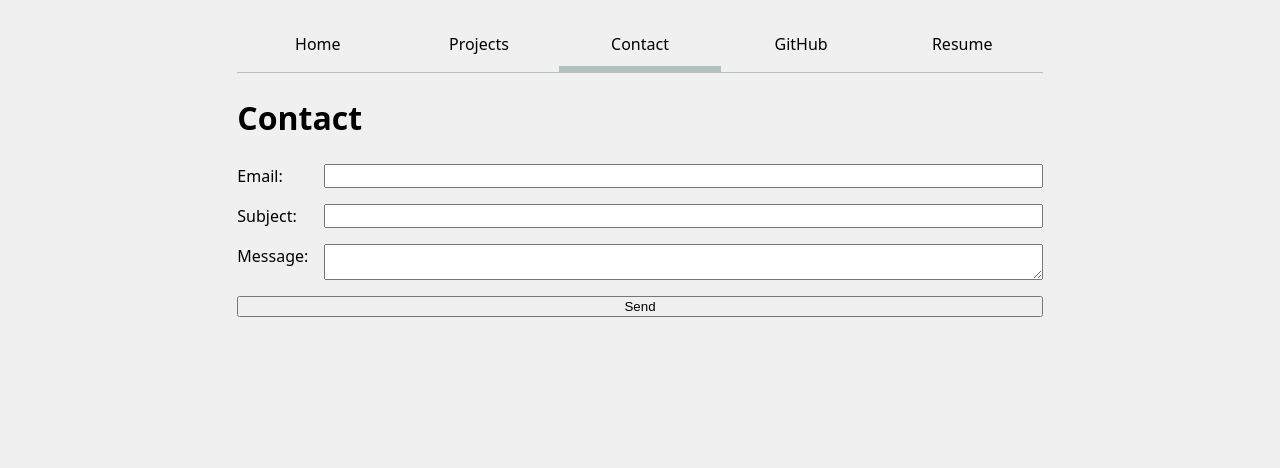
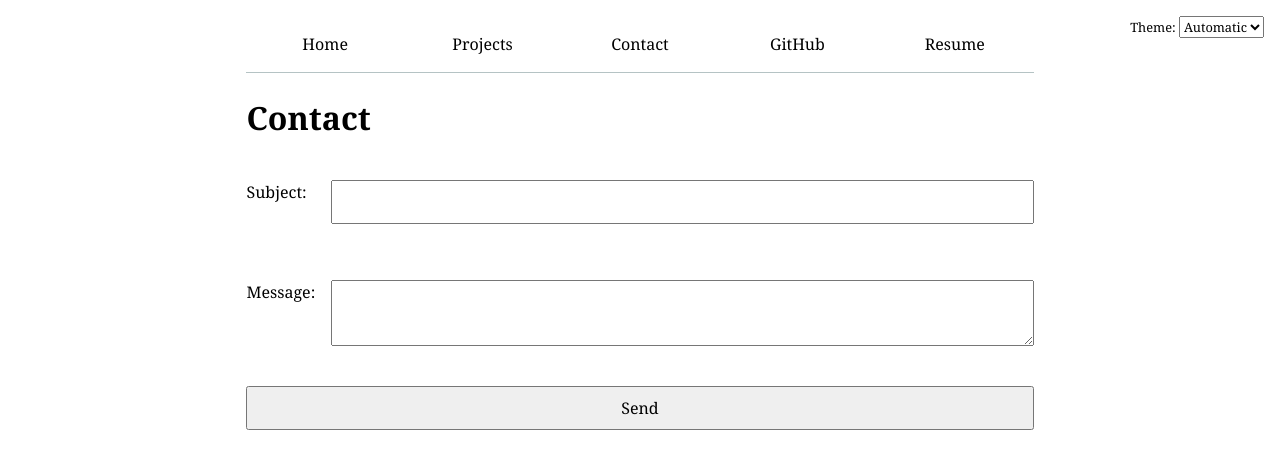
Before and after one commit to allysontingg/portfolio, a plain HTML site: page contact/index.html in a window 1280 px wide. Drawn offline with Linux system fonts and the light colour scheme.

Commit message:
finished lab 3

```diff
--- a/contact/index.html
+++ b/contact/index.html
@@ -8,20 +8,17 @@
     <script type="module" src="../global.js"></script>
 </head>
 <body>
-    <nav>
+    <!-- <nav>
         <ul>
             <li><a href="../index.html">Home</a></li>
             <li><a href="../projects/index.html">Projects</a></li>
-            <li><a class="current" href="index.html">Contact</a></li> <!-- This links to the current page -->
+            <li><a href="index.html">Contact</a></li>
             <li><a href="https://github.com/allysontingg" target="_blank">GitHub</a></li>
             <li><a href="../resume/resume.html">Resume</a></li>
         </ul>
-    </nav>
+    </nav> -->
     <h1>Contact</h1>
-    <form mailto:a2ting@ucsd.edu method="post" enctype="text/plain">
-        <label> Email:
-            <input type="email" name="email"></input>
-        </label>
+    <form action= "mailto:a2ting@ucsd.edu">
         <label> Subject:
             <input type="text" name="subject"></input>
         </label>
--- a/global.js
+++ b/global.js
@@ -3,3 +3,111 @@
 function $$(selector, context = document) {
   return Array.from(context.querySelectorAll(selector));
 }
+
+// let navLinks = $$("nav a");
+
+// let currentLink = navLinks.find(
+//     (a) => a.host === location.host && a.pathname === location.pathname,
+//   );
+
+// if (currentLink) {
+//     // or if (currentLink !== undefined)
+//     currentLink.classList.add('current');
+// }
+
+// creating nav bar on each page
+let pages = [
+    { url: '', title: 'Home' },
+    { url: 'projects/', title: 'Projects' },
+    // add the rest of your pages here
+    { url: 'contact/', title: 'Contact' },
+    { url: 'https://github.com/allysontingg', title: 'GitHub' },
+    { url: 'resume/', title: 'Resume' },
+];
+
+let nav = document.createElement('nav');
+document.body.prepend(nav);
+
+for (let p of pages) {
+    let url = p.url;
+    let title = p.title;
+    // next step: create link and add it to nav
+
+    const BASE_PATH = (location.hostname === "localhost" || location.hostname === "127.0.0.1")
+    ? "/"
+    : "/portfolio/";
+    url = !url.startsWith('http') ? BASE_PATH + url : url;
+
+    let a = document.createElement('a');
+    a.href = url;
+    a.textContent = title;
+    nav.append(a);
+
+    // add class="current" to current page link
+    if (a.host === location.host && a.pathname === location.pathname) {
+        a.classList.add('current');
+    }
+
+    // add target="_blank" to external links - GitHub
+    if (a.host !== location.host) {
+        a.target = "_blank";
+    }
+  }
+
+  //light dark mode switch
+document.body.insertAdjacentHTML(
+    'afterbegin',
+    `
+      <label class="color-scheme">
+          Theme:
+          <select>
+            <option value="light dark">Automatic</option>
+            <option value="light">Light</option>
+            <option value="dark">Dark</option>
+          </select>
+      </label>`,
+  );
+
+// actually setting mode to switch value
+const select = document.querySelector('.color-scheme select');
+
+select.addEventListener('input', function (event) {
+    console.log('color scheme changed to', event.target.value);
+    document.documentElement.style.setProperty('color-scheme', event.target.value);
+
+    localStorage.colorScheme = event.target.value
+});
+
+if ('colorScheme' in localStorage) {
+    const savedScheme = localStorage.colorScheme;
+    document.documentElement.style.setProperty('color-scheme', savedScheme);
+    select.value = savedScheme;
+} else {
+    // Default to automatic if no preference saved
+    document.documentElement.style.setProperty('color-scheme', 'light dark');
+    select.value = 'light dark';
+}
+
+// fixing contact form - no + btwn words in body of email
+const contactForm = document.querySelector('form[action^="mailto:"]');
+
+contactForm?.addEventListener('submit', function(event) {
+  event.preventDefault();
+
+  const data = new FormData(contactForm);
+  let params = [];
+
+  for (let [name, value] of data) {
+    if (value.trim()) {
+      params.push(`${name}=${encodeURIComponent(value)}`);
+    }
+    console.log(name, value);
+  }
+
+  let url = contactForm.action;
+    if (params.length > 0) {
+      url += '?' + params.join('&');
+  }
+
+  location.href = url;
+});
--- a/style.css
+++ b/style.css
@@ -1,19 +1,34 @@
 :root {
-  --color-accent: oklch(0.17 0.0395 132.22);
+  --color-accent: oklch(65% 50% 0);
   accent-color: var(--color-accent);
+  color-scheme: auto;
+}
+
+/* color scheme switcher */
+.color-scheme {
+  position: absolute;
+  top: 1rem;
+  right: 1rem;
+  font-size: 80%;
+  font-family: inherit;
+
+  select {
+    font: inherit;
+  }
 }
 
 body {
+
     /* Set line height to 1.5 times the font size
          and use the OS’s UI font as the website font
        */
-    font: 100%/1.5 system-ui;
+    font: 100%/1.5 georgia;
 
     /* Set a maximum width of 100 characters for the text */
     max-width: 88ch;
     margin-inline: auto;
     padding: 1rem;
-    background-color: #f0f0f0;
+    /* background-color: #f0f0f0; */
 
     ul {
       display: contents;
@@ -22,11 +37,14 @@
     };
 
     nav {
+      --border-color: oklch(50% 10% 200 / 40%);
+
       display: flex;
       margin-bottom: 0.5em;
       border-bottom-width: 1px;
       border-bottom-style: solid;
-      border-bottom-color: oklch(80% 3% 200);
+
+      border-bottom-color: var(--border-color);
       /* padding: 0.5em; */
 
       a {
@@ -48,11 +66,12 @@
         border-bottom: 0.4em solid var(--color-accent);
         padding-bottom: 0.1em;
         margin-bottom: 0em;
-        background-color: oklch(0.17 0.0395 132.22 / 50%);
+        /* background-color: oklch(0.17 0.0395 132.22 / 50%); */
+        background-color: color-mix(in oklch, var(--color-accent), canvas 85%);
       }
     }
 
-    /* form {
+    form {
       input, textarea, button {
         font: inherit;
         display: block;
@@ -67,7 +86,8 @@
         margin-block: 1em 0.5em;
       }
 
-    } */
+    }
+
     form {
       display: grid;
       grid-template-columns: auto 1fr;
```
Also changed, not shown: index.html (+3 -3 lines), projects/index.html (+3 -3 lines), resume/index.html (renamed from resume/resume.html, +3 -3 lines).
